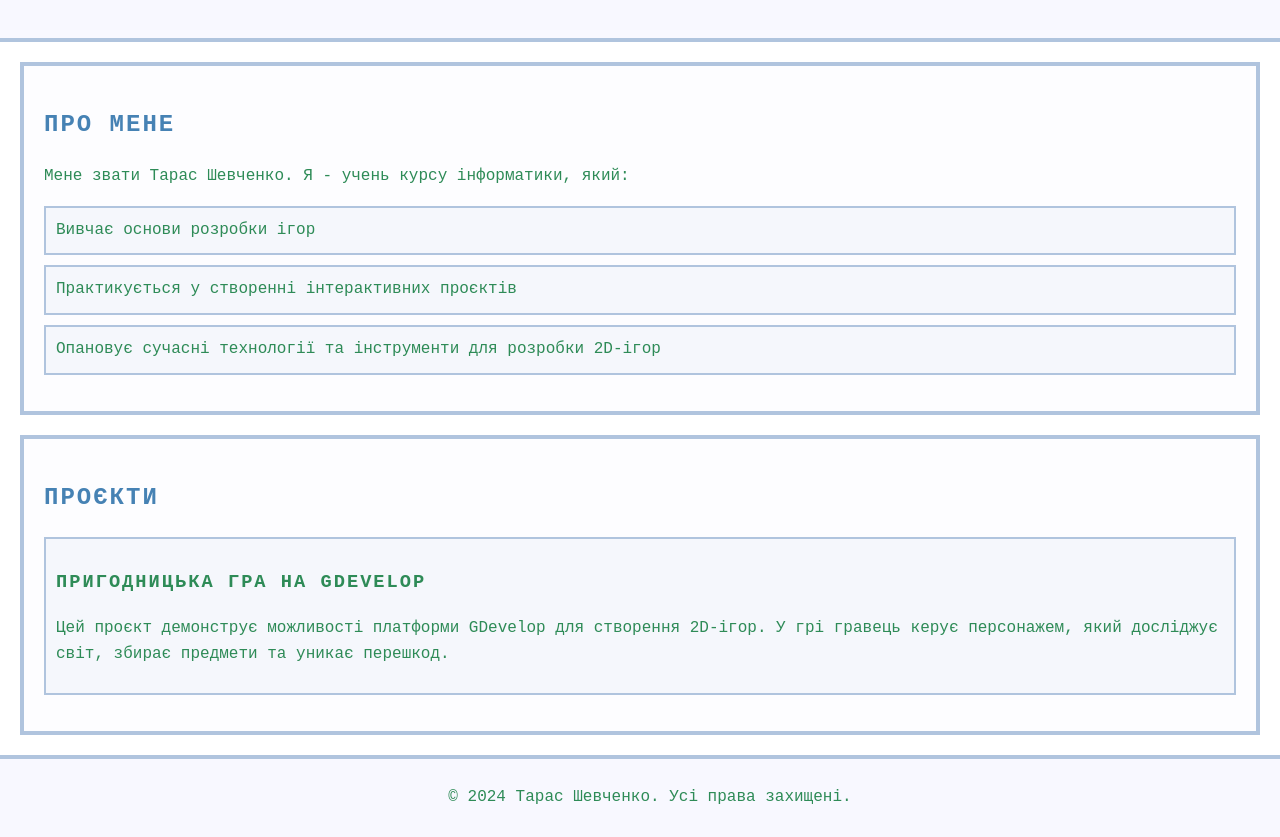
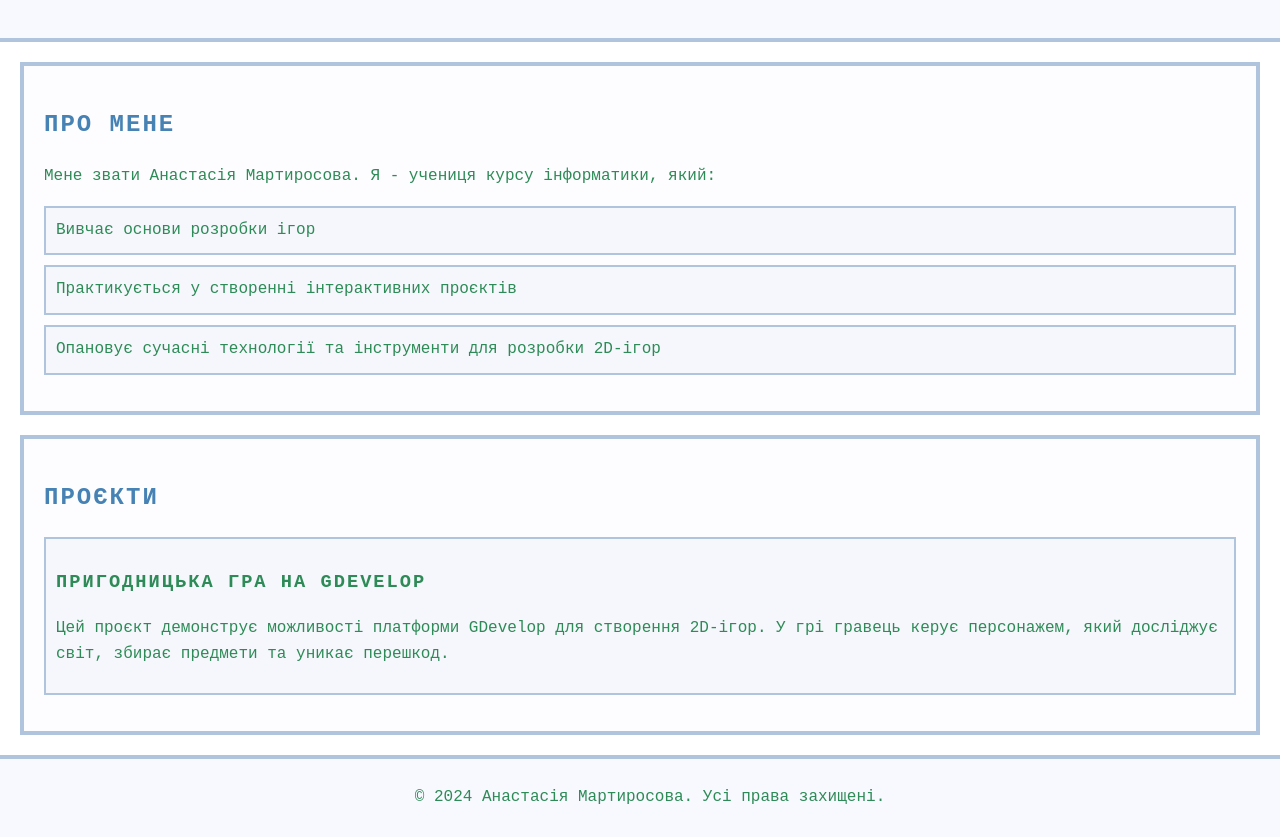
Before and after one commit to gorygirl78511/website-game, a plain HTML site: page index.html in a window 1280 px wide. Shown: the part 96-933 px from the top of the page. Drawn offline with Linux system fonts and the light colour scheme.

Commit message:
nameedit

```diff
--- a/index.html
+++ b/index.html
@@ -3,7 +3,7 @@
 <head>
     <meta charset="UTF-8">
     <meta name="viewport" content="width=device-width, initial-scale=1.0">
-    <title>Особисті проєкти Тараса Шевченка</title>
+    <title>Особисті проєкти Мартиросової Анастасії</title>
     <link rel="stylesheet" href="style.css">
 </head>
 <body>
@@ -13,7 +13,7 @@
 
     <section id="about">
         <h2>Про мене</h2>
-        <p>Мене звати Тарас Шевченко. Я - учень курсу інформатики, який:</p>
+        <p>Мене звати Анастасія Мартиросова. Я - учениця курсу інформатики, який:</p>
         <ul>
             <li>Вивчає основи розробки ігор</li>
             <li>Практикується у створенні інтерактивних проєктів</li>
@@ -32,7 +32,7 @@
     </section>
 
     <footer>
-        <p>&copy; 2024 Тарас Шевченко. Усі права захищені.</p>
+        <p>&copy; 2024 Анастасія Мартиросова. Усі права захищені.</p>
     </footer>
 </body>
 </html>
```
